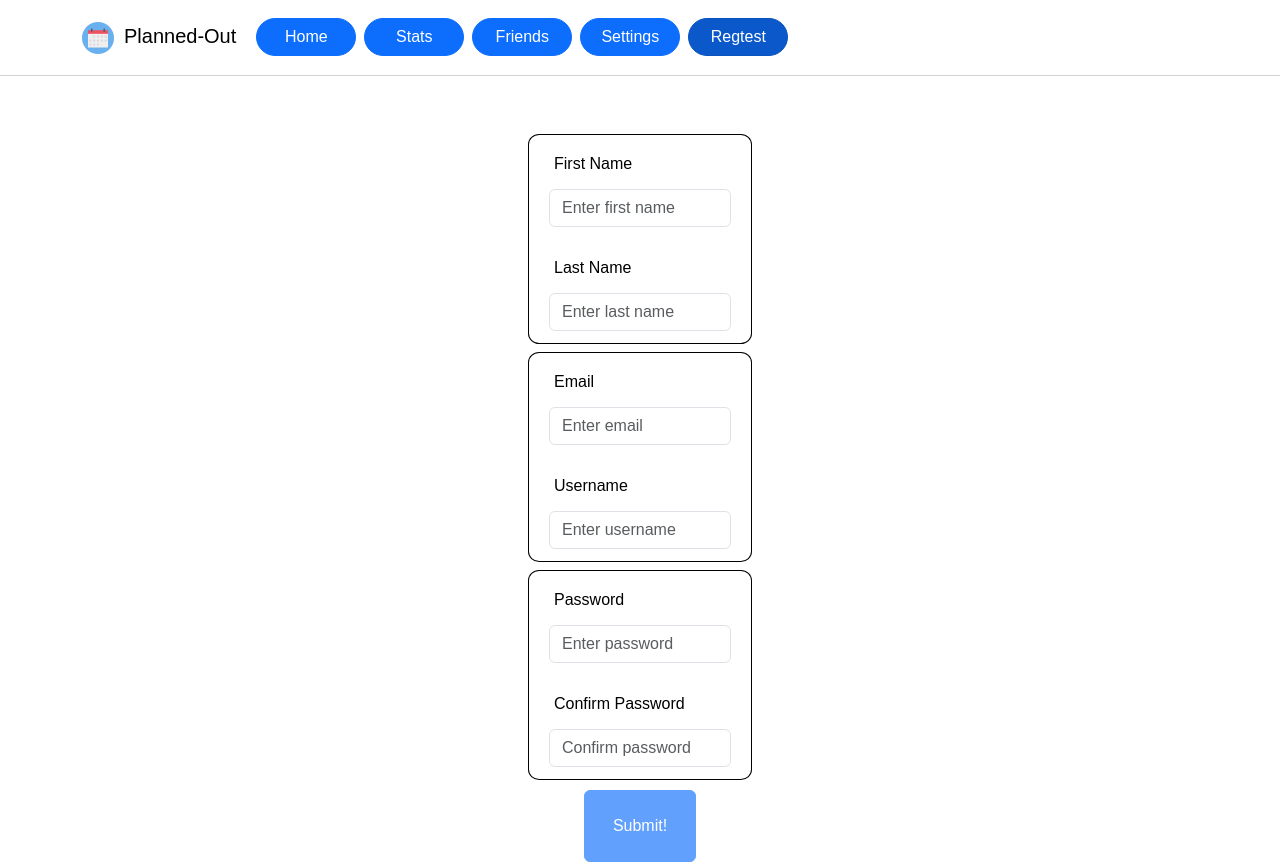
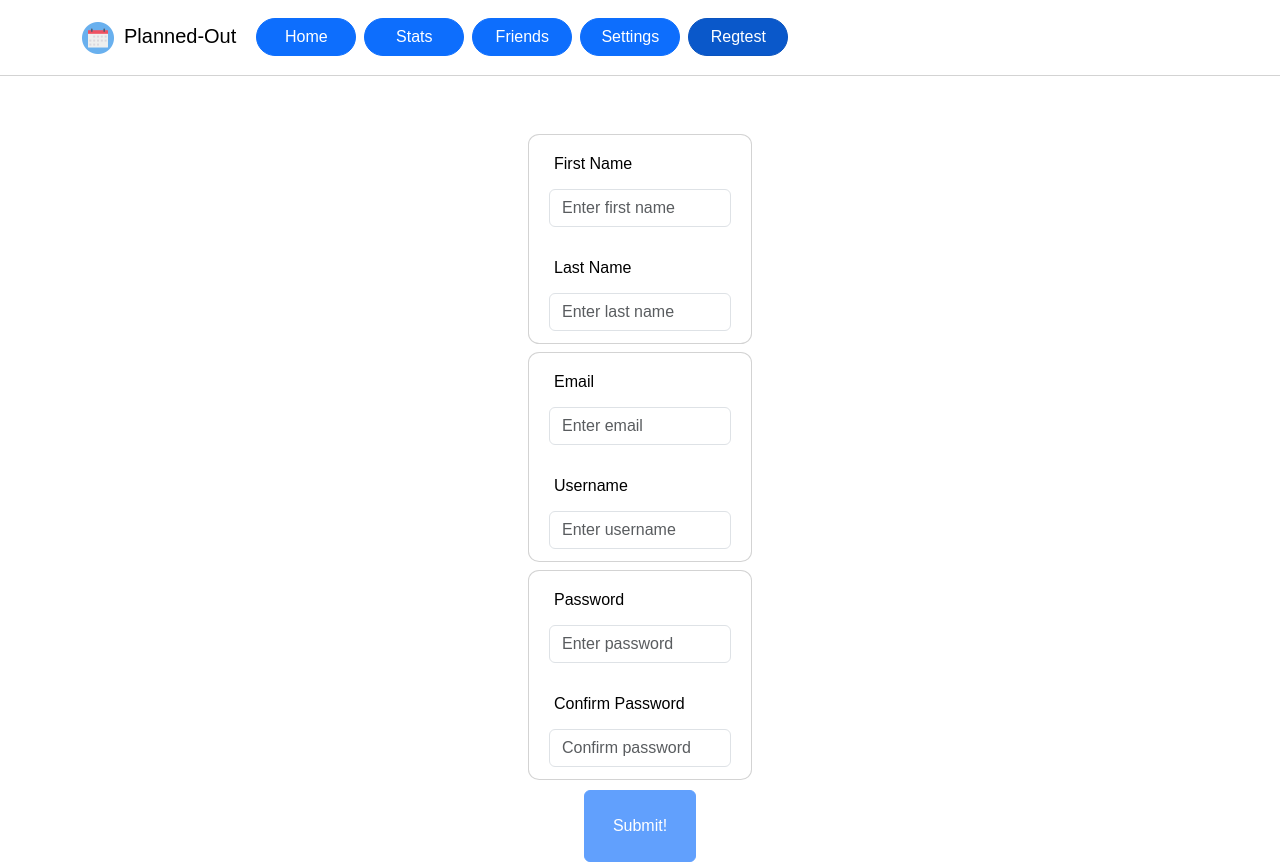
Before and after one commit to COSC481W-2023Fall/planned-out, a React (Create React App) app in the folder front-end/: page /registration in a window 1280 px wide. Built offline with nearby package versions, Linux system fonts and the light colour scheme.

Commit message:
style: Fix registration appearance in dark mode
style: Fix registration appearance in dark mode

* Fix border color
* Fix background color

```diff
--- a/front-end/src/pages/registration.css
+++ b/front-end/src/pages/registration.css
@@ -7,9 +7,10 @@
   padding: 12px 20px;
   margin: 8px 0;
   box-sizing: border-box;
-  border: 1px solid rgb(0, 0, 0);
+  border: 1px solid lightgray;
   text-align: left;
   border-radius: 5%;
+  background-color: var(--card-background-color);
 }
 Form {
   text-align: center;
```
